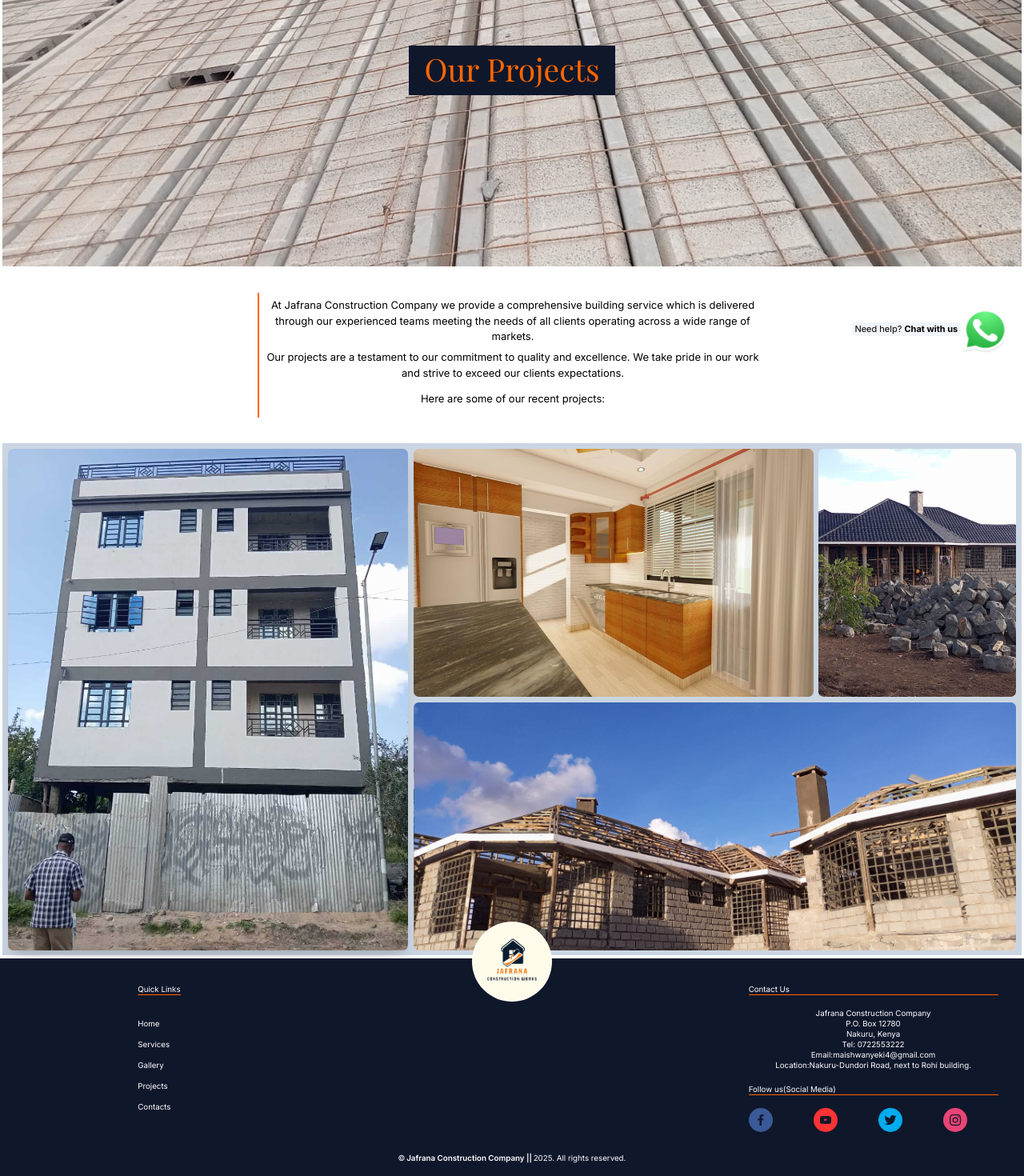
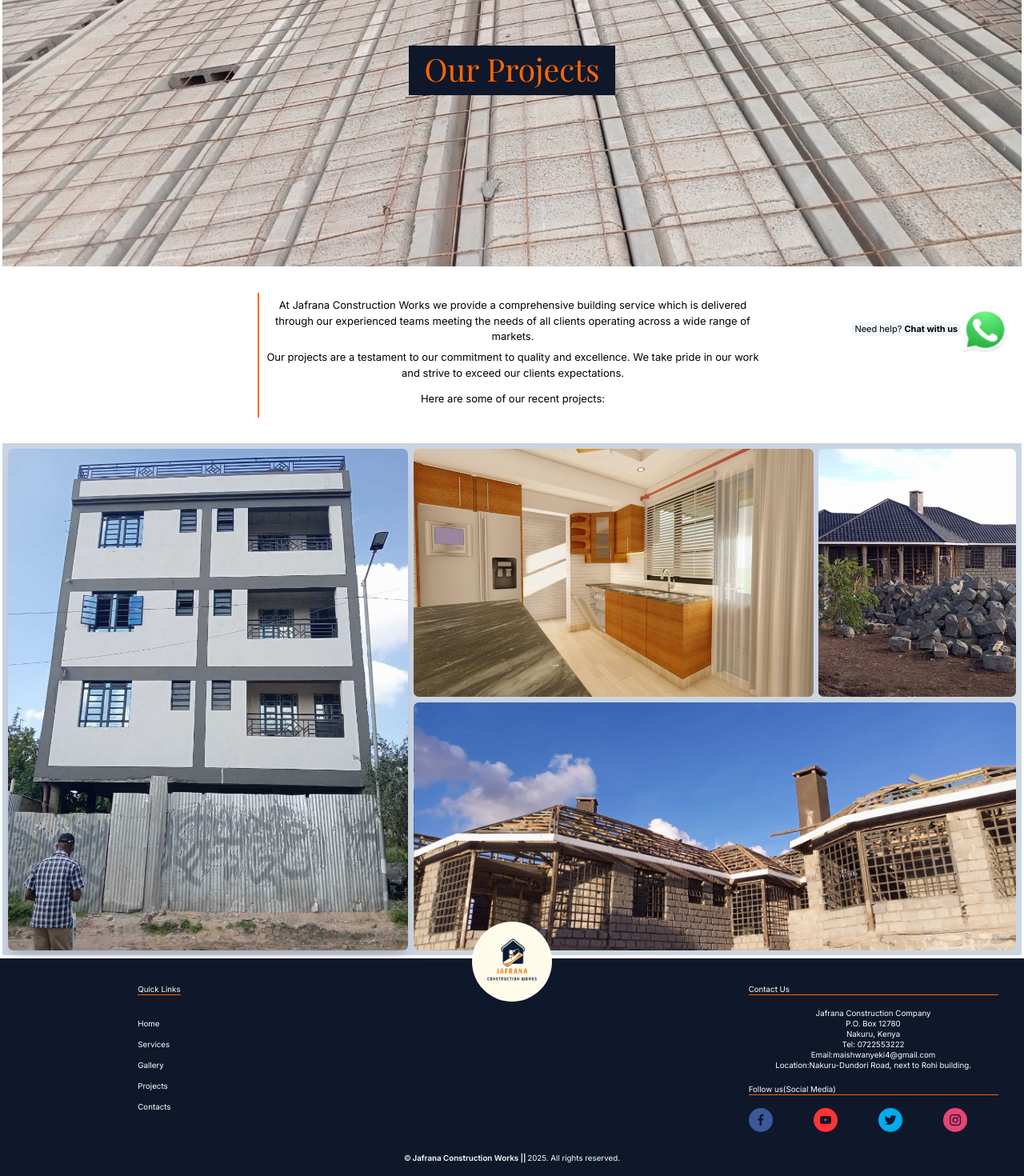
Before and after one commit to matthewkuria/jafrana, a Next.js app: page /projects in a window 1280 px wide. Shown: the part 225-1695 px from the top of the page at 80% size. Built offline with nearby package versions, Linux system fonts and the light colour scheme; a web font is replaced by a local one.

Commit message:
Change Company to works

```diff
--- a/app/components/Footer.tsx
+++ b/app/components/Footer.tsx
@@ -36,7 +36,7 @@ export const  Footer = () => {
                 </div>
             </div>
           <div className="flex justify-center items-center text-xs p-4">
-              <p className="">&copy;<span className='font-semibold px-0.5'>Jafrana Construction Company ||</span>2025. All rights reserved.</p>
+              <p className="">&copy;<span className='font-semibold px-0.5'>Jafrana Construction Works ||</span>2025. All rights reserved.</p>
           </div>
     </section>
   )
--- a/app/layout.tsx
+++ b/app/layout.tsx
@@ -8,7 +8,7 @@ import WhatsappIcon from "./components/WhatsappIcon";
 
 
 export const metadata: Metadata = {
-  title: "Jafrana Construction company",
+  title: "Jafrana Construction Works",
   description: "Jafrana Construction Company is a construction company that specializes in building residential and commercial buildings. We have been in the construction industry for over 10 years and have built a reputation for quality workmanship and excellent customer service.Generated by create next app",
 };
 
--- a/app/projects/page.tsx
+++ b/app/projects/page.tsx
@@ -11,7 +11,7 @@ const page = () => {
     </section>
     <article className="flex flex-col items-center justify-center w-3/4 md:w-1/2 mx-auto mt-10 mb-10 text-center border-secondary border-l-2">
         <p className="p-2">
-          At Jafrana Construction Company we provide a comprehensive building service which is delivered through our experienced teams meeting the needs of all clients operating across a wide range of markets.
+          At Jafrana Construction Works we provide a comprehensive building service which is delivered through our experienced teams meeting the needs of all clients operating across a wide range of markets.
         </p>
 
         <p className="">
```
